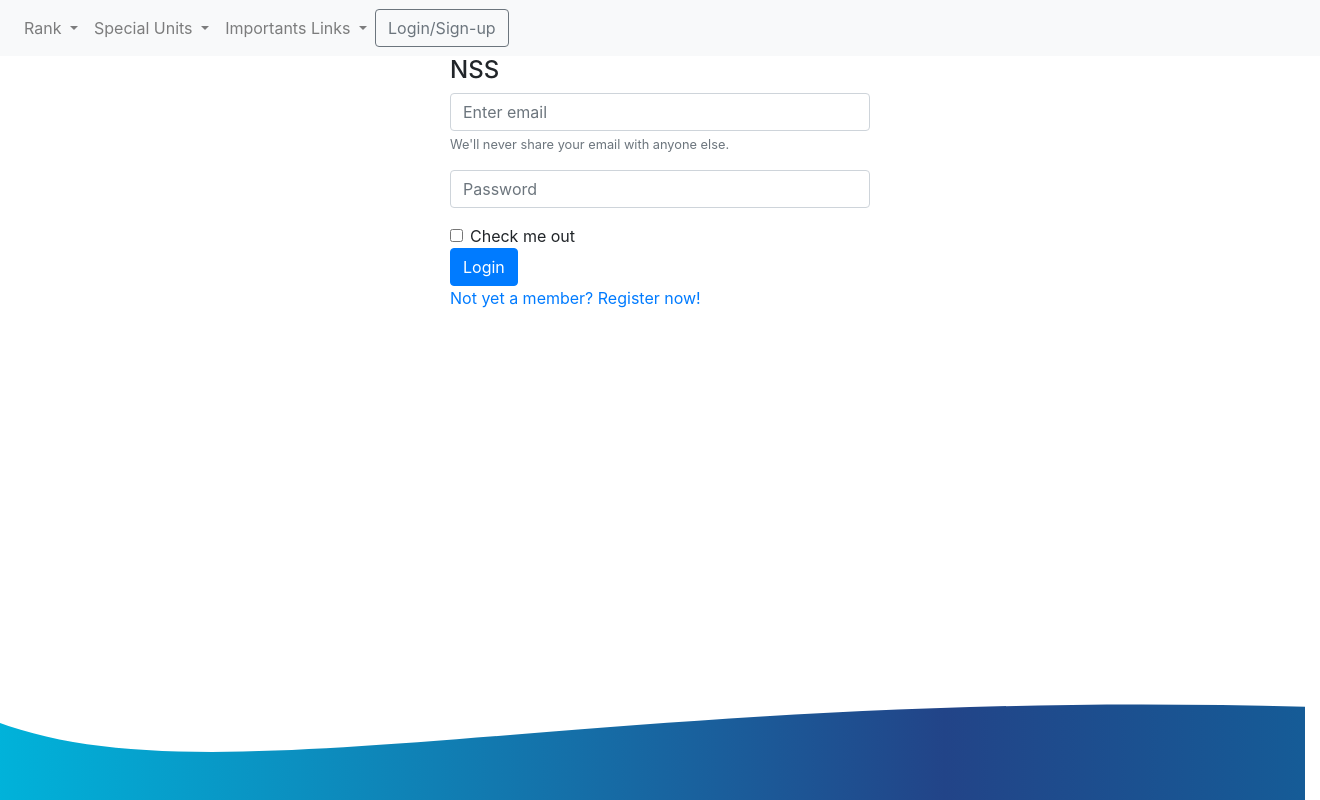
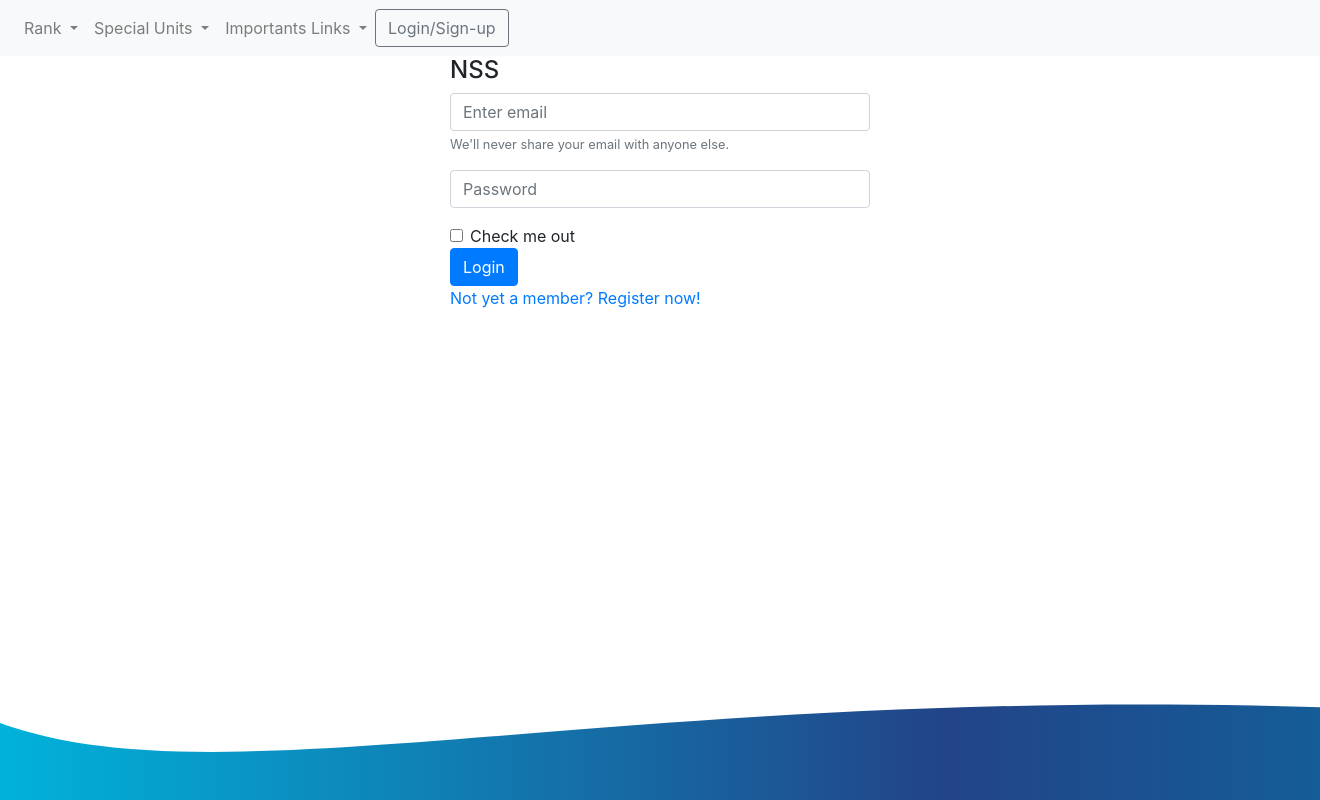
Before and after one commit to ankit039/portal_habbo_agency, a PHP site: page /login_signup in a window 1320 px wide; the page is wider, and only the part inside the window is pictured. Run offline with PHP 8.4, Linux system fonts and the light colour scheme.

Commit message:
text overlay fixed

```diff
--- a/assets/css/background.css
+++ b/assets/css/background.css
@@ -7,16 +7,17 @@
 
 body{
     font-family: 'Exo', sans-serif;
+    overflow-x: hidden;
 }
 
 div.waves{
   width: 100%;
   bottom: 0;
-  z-index: 99;
+  z-index: -1;
 }
 
 svg{
-  width: 100%;
+  width: 105%;
   position: fixed; bottom:0;
   animation-name: move-left;
   animation-duration: 4s;
```
